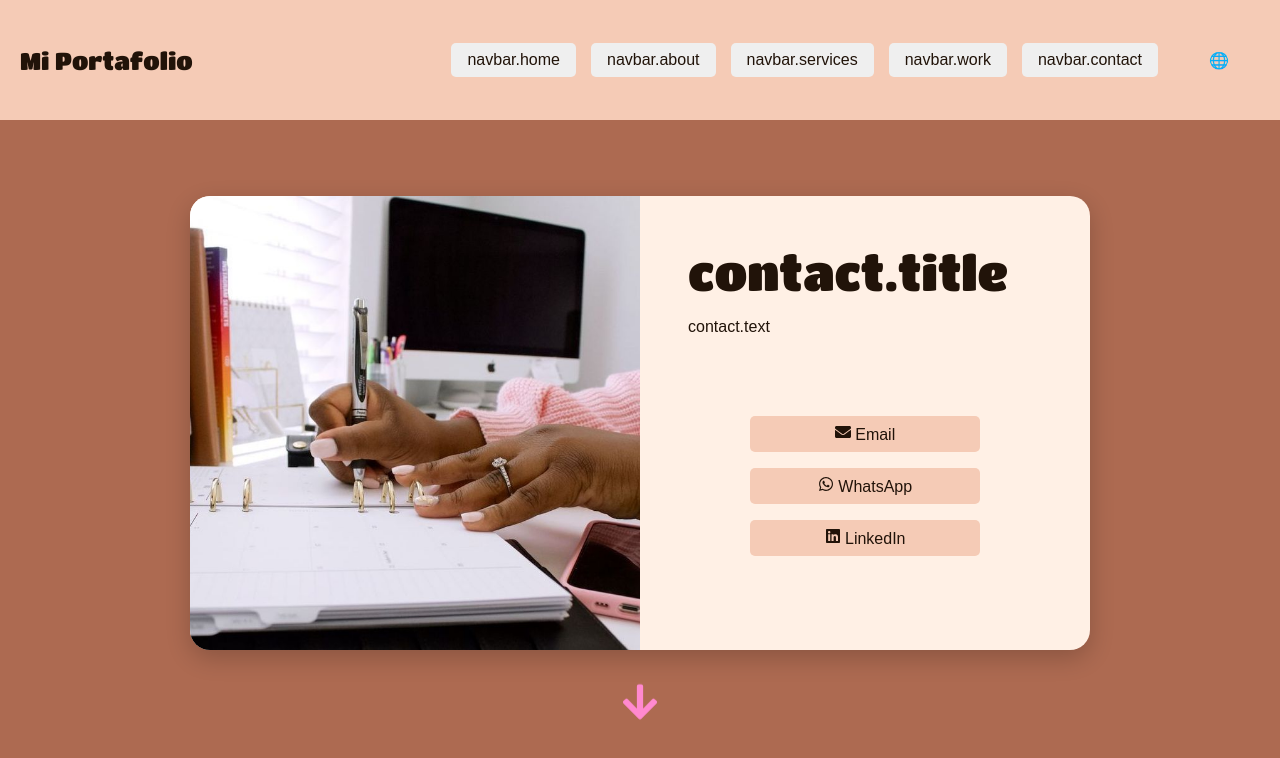
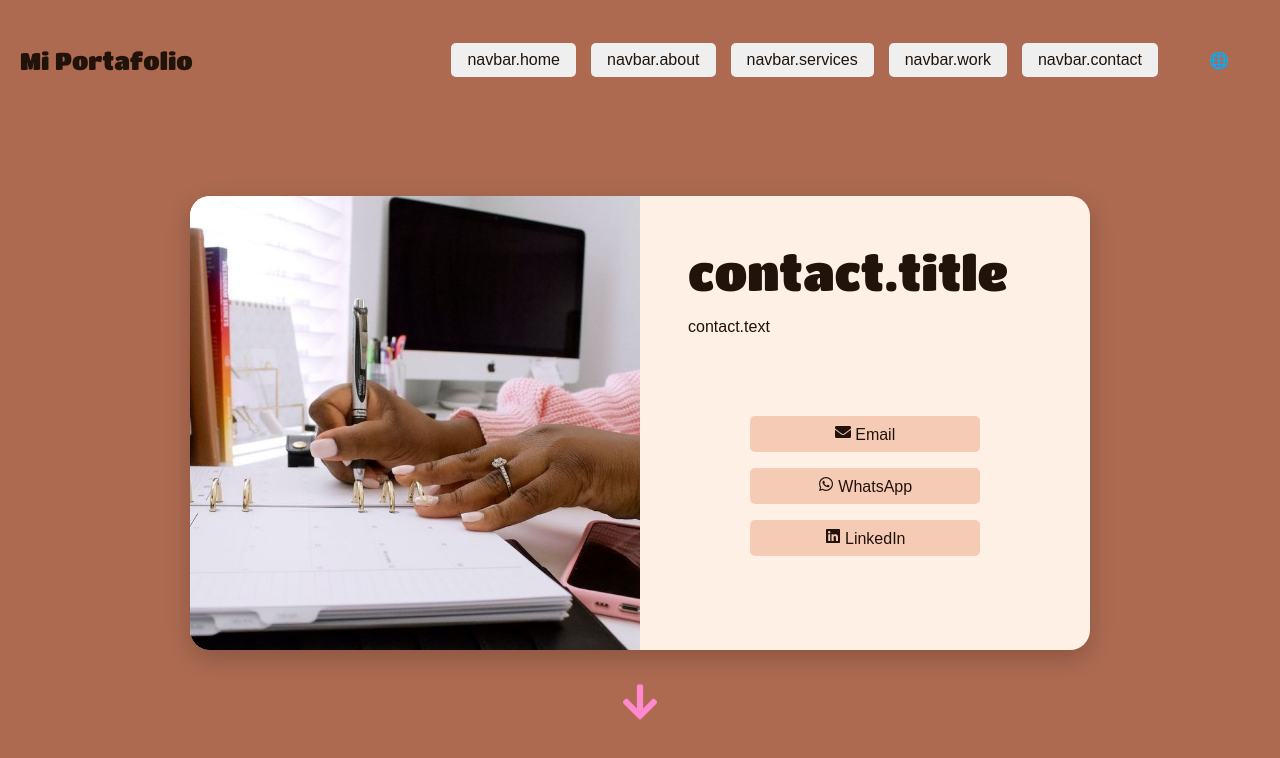
Before and after one commit to maribelcongo/Virtual_Assistan, a React (Vite) app: page /Contact in a window 1280 px wide. Shown: the top 758 px of the page. Built offline with nearby package versions, Linux system fonts and the light colour scheme; the HTML template or start-up script is replaced by a standard one; a web font is replaced by a local one.

Commit message:
fondo aappbar

```diff
--- a/src/components/navbar/AppBar.css
+++ b/src/components/navbar/AppBar.css
@@ -3,7 +3,7 @@
   justify-content: space-between;
   align-items: center;
   padding: 10px 20px;
-  background-color: var(--color-principal);
+
   color: var(--color-texto);
   position: fixed;
   top: 0;
```
